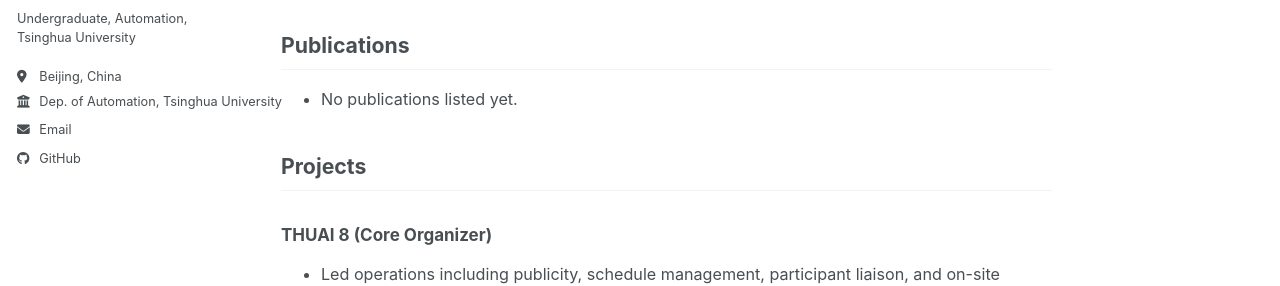
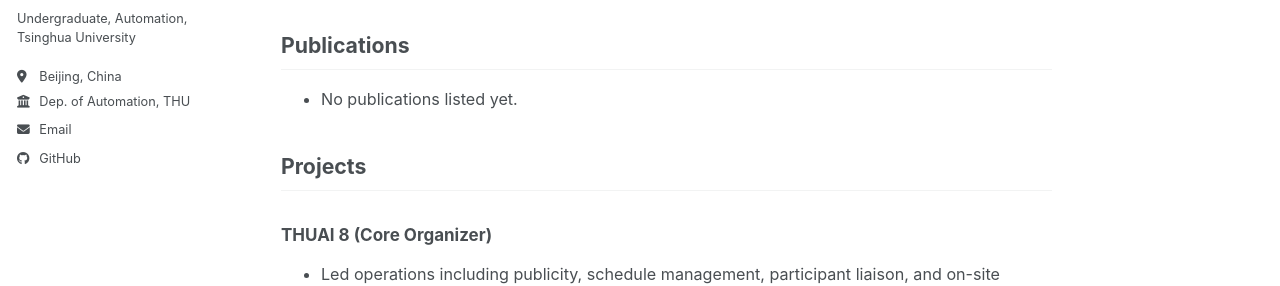
Before and after one commit to PsephurusGladius/academicpages, a Jekyll site: the page built from _pages/about.md, in a window 1280 px wide. Shown: the part 296-582 px from the top of the page. Built offline with Jekyll 4.4.1, drawn with Linux system fonts in a browser that asks for light colours; our own code applies the rules of GitHub Pages for plain Markdown files; a script bundle is joined from its source files by our own code; library files that are not in the unit come from our copies.

Commit message:
Set employer text back to Dep. of Automation, THU

```diff
--- a/_config.yml
+++ b/_config.yml
@@ -28,7 +28,7 @@ author:
   pronouns         : # example: "she/her"
   bio              : "Undergraduate, Automation, Tsinghua University"
   location         : "Beijing, China"
-  employer         : "Dep. of Automation, Tsinghua University"
+  employer         : "Dep. of Automation, THU"
   email            : "zdx23@mails.tsinghua.edu.cn"
 
   # Academic websites
```
